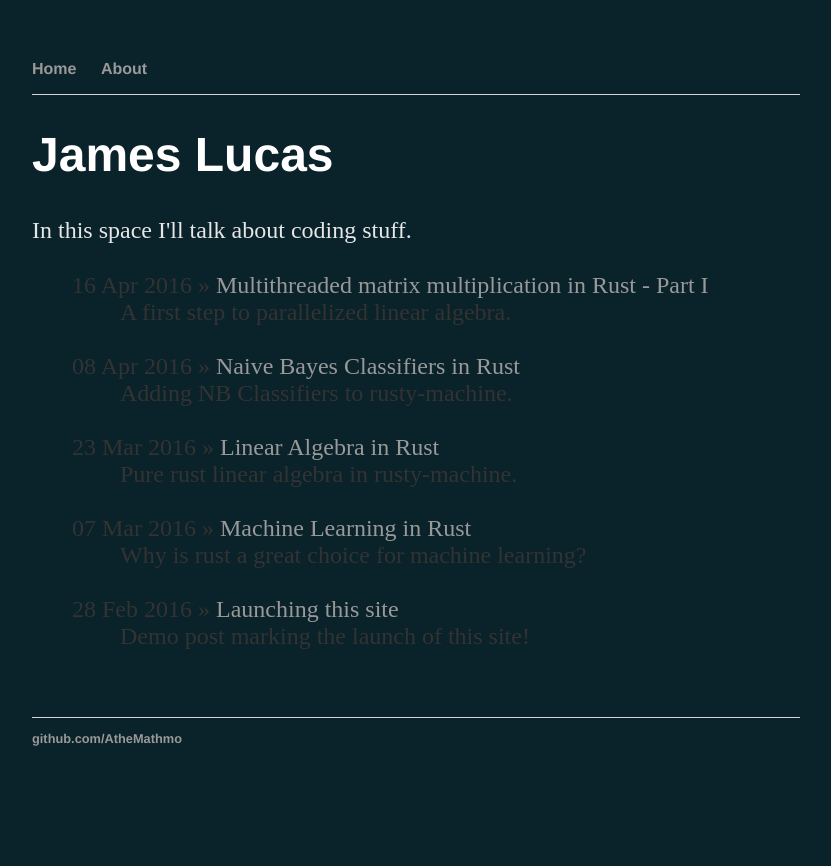
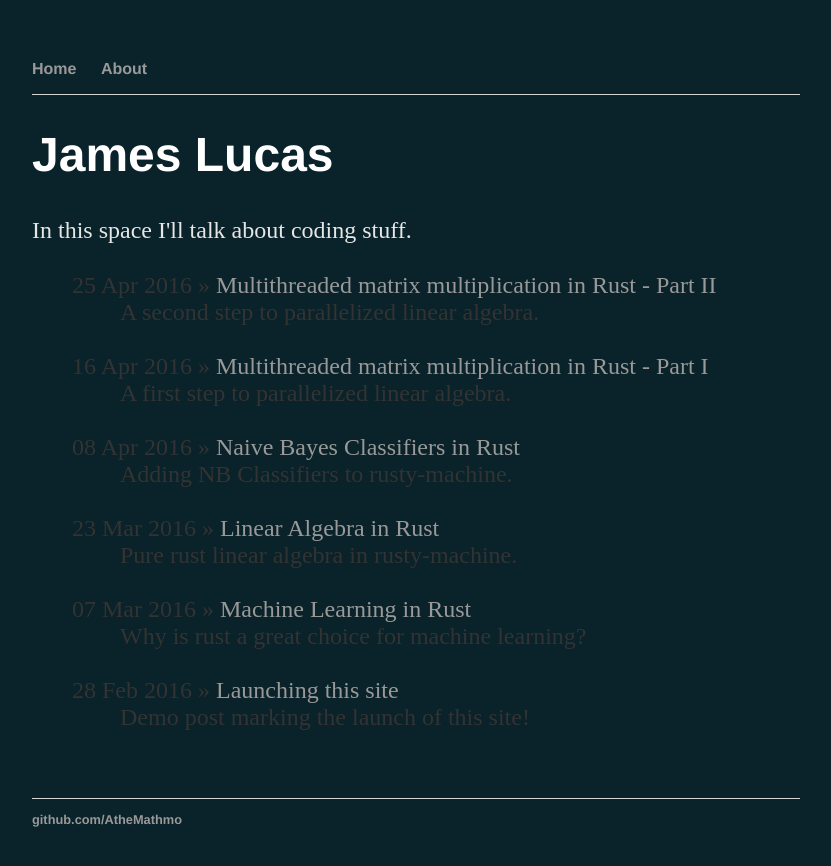
Before and after one commit to AtheMathmo/AtheMathmo.github.io, a Jekyll site: the page built from index.html, in a window 1280 px wide. Shown: the top 866 px of the page, without its empty margins (224-1055 px from the left). Built offline with Jekyll 4.4.1, drawn with Linux system fonts in a browser that asks for light colours; some of the changed lines change nothing that is shown.

Commit message:
Publishing part II of multiplication

````diff
--- a/_posts/2016-04-16-multithreading-multiplication-1.md
+++ b/_posts/2016-04-16-multithreading-multiplication-1.md
@@ -3,6 +3,10 @@ layout: post
 title: Multithreaded matrix multiplication in Rust - Part I
 excerpt: "A first step to parallelized linear algebra."
 comments: true
+---
+
+<h3><a href="/2016/04/25/multithreading-multiplication-2.html">Part II</a></h3>
+
 ---
 
 This will be a fairly short post. I'm labeling this **Part I** as I'm hoping to give a more full report once I see this work through. It would be good to get some feedback and more eyes on this in the mean time though! Lots of credit to [bluss](https://github.com/bluss) here - he provided an awesome library and lots of support (and code to steal) for this work.
--- /dev/null
+++ b/_posts/2016-04-25-multithreading-multiplication-2.md
@@ -0,0 +1,50 @@
+---
+layout: post
+title: Multithreaded matrix multiplication in Rust - Part II
+excerpt: "A second step to parallelized linear algebra."
+comments: false
+---
+
+<h3><a href="/2016/04/16/multithreading-multiplication-1.html">Part I</a></h3>
+
+---
+
+This post is the second in a short series on writing efficient multithreaded matrix multiplication in Rust. The first post mentioned the divide and conquer algorithm and showed some benchmarks. In this post I'll discuss the steps taken after and some more results.
+
+This has proven to be an interesting, and as expected, difficult task! As I mentioned in the previous post my next steps were going to be to trim off some of the overhead. This was mostly a lot of unnecessary data copying. For each multiplication task I was creating a new `Matrix` struct and then concatenating these all together in the end. Thanks to [matrixmultiply](https://github.com/bluss/matrixmultiply) this isn't necessary.
+
+The new approach is to allocate all the memory for the output `Matrix` at the start and then populate this as we go. However this does have some caveats. Please excuse the poor quality of the diagram below. The algorithm is also [described here](https://en.wikipedia.org/wiki/Matrix_multiplication_algorithm#Non-square_matrices).
+
+<figure style="width: 80%; display: block; margin-right: auto; margin-left: auto">
+	<img src="{{ site.url }}/assets/mat_mul_dnc.jpg" alt="The three cases of divide and conquer matrix multiplication." style="border-radius: 30px;" />
+	<figcaption>The three cases of divide and conquer matrix multiplication. For the first two cases we can directly place the result into <code>C</code>. For the final case we must allocate some new memory and then perform a matrix sum.</figcaption>
+</figure>
+
+The first two rows from the image (`n`/`m` largest) are the simplest to implement. We split one of the input matrices in half and additionally split the output matrix in the same way. We then pass these respective components back into our multiplication function.
+
+The third row is a little more complex. The output of each multiplication call will be the same size and then are added together. We cannot use the same output memory for each call - but we can create a new matrix for the output block and add this to our initial output matrix. This is detailed at the end of the third row. _There is some complication here as the initial output matrix may not contain contiguous data. Vectorizing this sum is non-trivial but I won't go into the details here._
+
+
+### The benchmarks
+
+Conveniently I only focused on the `k` largest case in my last post - which actually worked pretty well. Here are the benchmarks for the `n` largest case.
+
+```
+test linalg::matrix::mat_mul_5000_20_20         ... bench:     462,425 ns/iter (+/- 25,718)
+test linalg::matrix::mat_paramul_5000_20_20     ... bench:   1,159,495 ns/iter (+/- 408,637)
+```
+
+There's no mistake there - the overhead copying cost completely dominated the multiplication. Now, with the new algorithm:
+
+```
+test linalg::matrix::mat_mul_5000_20_20         ... bench:     461,276 ns/iter (+/- 7,151)
+test linalg::matrix::mat_paramul_5000_20_20     ... bench:     380,743 ns/iter (+/- 290,925)
+```
+
+We do much better on the `n`/`m` large case than before. However, the improvements for `n`/`m` are far less significant than for k large (which still provides an ~2x speedup). I haven't quite figured out why...
+
+### What now?
+
+There is still some work we can do along this path. Though most of the overhead has been removed we should still do some parameter tweaking. Currently we're use the cpu count as the number of parallel threads - we could experiment with this. Some quick testing showed that `256` was a good threshold for dividing the matrix but we can explore this further. There are some other tweaks we should explore.
+
+However, it is pretty likely that we're nearing the cap of how successful this method can be. It is probably worth looking into [multithreading the BLIS algorithm](http://www.cs.utexas.edu/users/flame/pubs/blis3_ipdps14.pdf) used by [matrixmultiply](https://github.com/bluss/matrixmultiply).
--- a/css/main.css
+++ b/css/main.css
@@ -58,6 +58,14 @@ blockquote {
   padding: 10px;
 }
 
+figcaption {
+  color: #e6e6e6;
+  background-color: #002b36;
+  border-radius: 15px;
+  padding: 10px;
+  font-size: .9em;
+}
+
 .post p {
     font-size: 1em;
 }
````
Also changed, not shown: assets/mat_mul_dnc.jpg (added).
